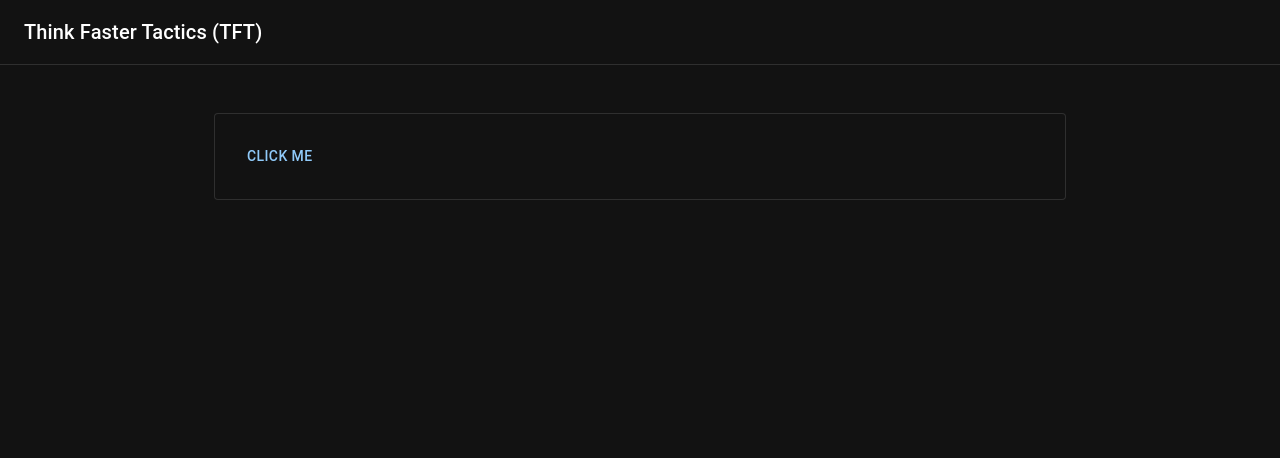
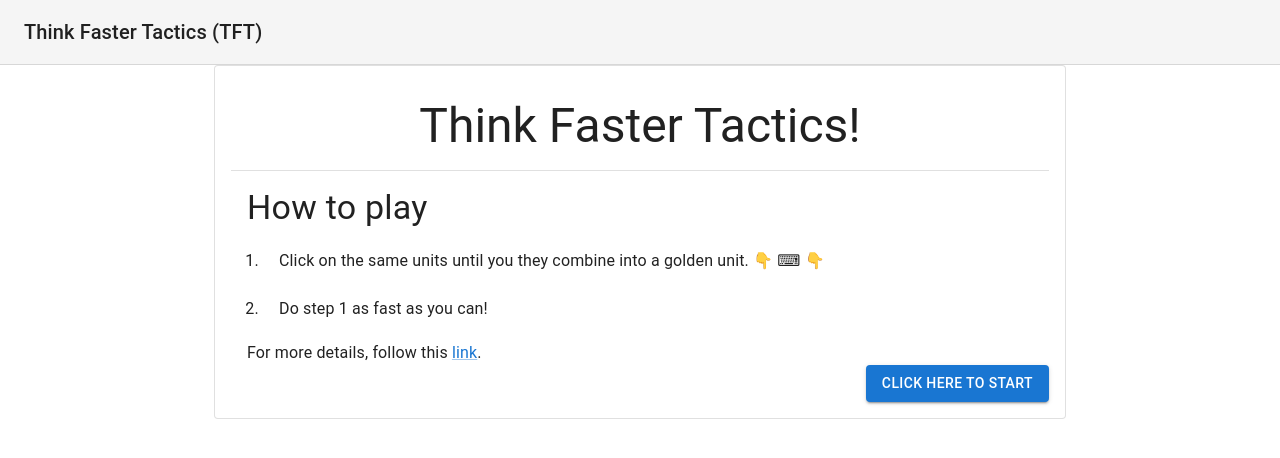
Before and after one commit to qhen143/thinkfaster, a Next.js app: page / in a window 1280 px wide. Shown: the top 458 px of the page. Built offline with nearby package versions, Linux system fonts and the light colour scheme.

Commit message:
more WIP

```diff
--- a/pages/index.js
+++ b/pages/index.js
@@ -9,7 +9,7 @@ import Typography from '@mui/material/Typography';
 
 const darkTheme = createTheme({
   palette: {
-    mode: 'dark',
+    // mode: 'dark',
   },
 });
 
--- a/src/components/Home.tsx
+++ b/src/components/Home.tsx
@@ -1,4 +1,4 @@
-import { Button, Card, Container, Drawer } from "@mui/material";
+import { Box, Button, Card, Container, Divider, Drawer, Link, List, ListItem, ListItemText, Typography } from "@mui/material";
 import Menu from "./Menu";
 import React from "react";
 
@@ -15,8 +15,28 @@ function Home() {
     return (
         <>
             <Container maxWidth='md'>
-                <Card variant="outlined" sx={{ my: { xs: 3, md: 6 }, p: { xs: 2, md: 3 } }}>
-                    <Button onClick={() => toggleDrawer(open)}>Click me</Button>
+                <Card variant="outlined" sx={{ p: { xs: 1, md: 2 } }}>
+                    <Typography variant="h3" align="center" sx={{ p: {xs: 1, md: 2}}}>
+                        Think Faster Tactics!
+                    </Typography>
+                    <Divider />
+                    <Typography variant="h4" sx={{ px: {xs: 1, md: 2}, pt: {xs: 1, md: 2} }}>
+                        How to play
+                    </Typography>
+                    <List sx={{ listStyle: "decimal",px: {xs: 2, md: 4} }}>
+                        <ListItem sx={{ display: "list-item" }}>
+                            <ListItemText primary="Click on the same units until you they combine into a golden unit. 👇 ⌨ 👇"/>
+                        </ListItem>
+                        <ListItem sx={{ display: "list-item" }}>
+                            <ListItemText primary="Do step 1 as fast as you can!" />
+                        </ListItem>
+                    </List>
+                    <Typography variant="h7" sx={{ px: {xs: 1, md: 2}, pt: {xs: 1, md: 2} }}>
+                        For more details, follow this <Link target="_blank" href="https://github.com/qhen143/thinkfaster#background">link</Link>.
+                    </Typography>
+                    <Box justifyContent="flex-end" display="flex">
+                        <Button variant="contained" onClick={() => toggleDrawer(open)}>Click here to start</Button>
+                    </Box>
                     <Drawer
                             anchor="right"
                             open={open}
--- a/src/components/Menu.tsx
+++ b/src/components/Menu.tsx
@@ -51,9 +51,9 @@ function Menu() {
                 <SettingSlider label='Bench Size' defaultValue={9} min={2} max={10}/>
                 <SettingSlider label='XP Modifer' defaultValue={4} min={1} max={10}/>
             </Grid>
-
+            <Divider />
             {/* Play Button */}
-            <Box sx={{ display: 'flex', justifyContent: 'center' }}>
+            <Box sx={{ display: 'flex', justifyContent: 'center', py: { xs: 1, md: 2 } }}>
                 <Button
                     variant="contained"
                     size="large"
```
